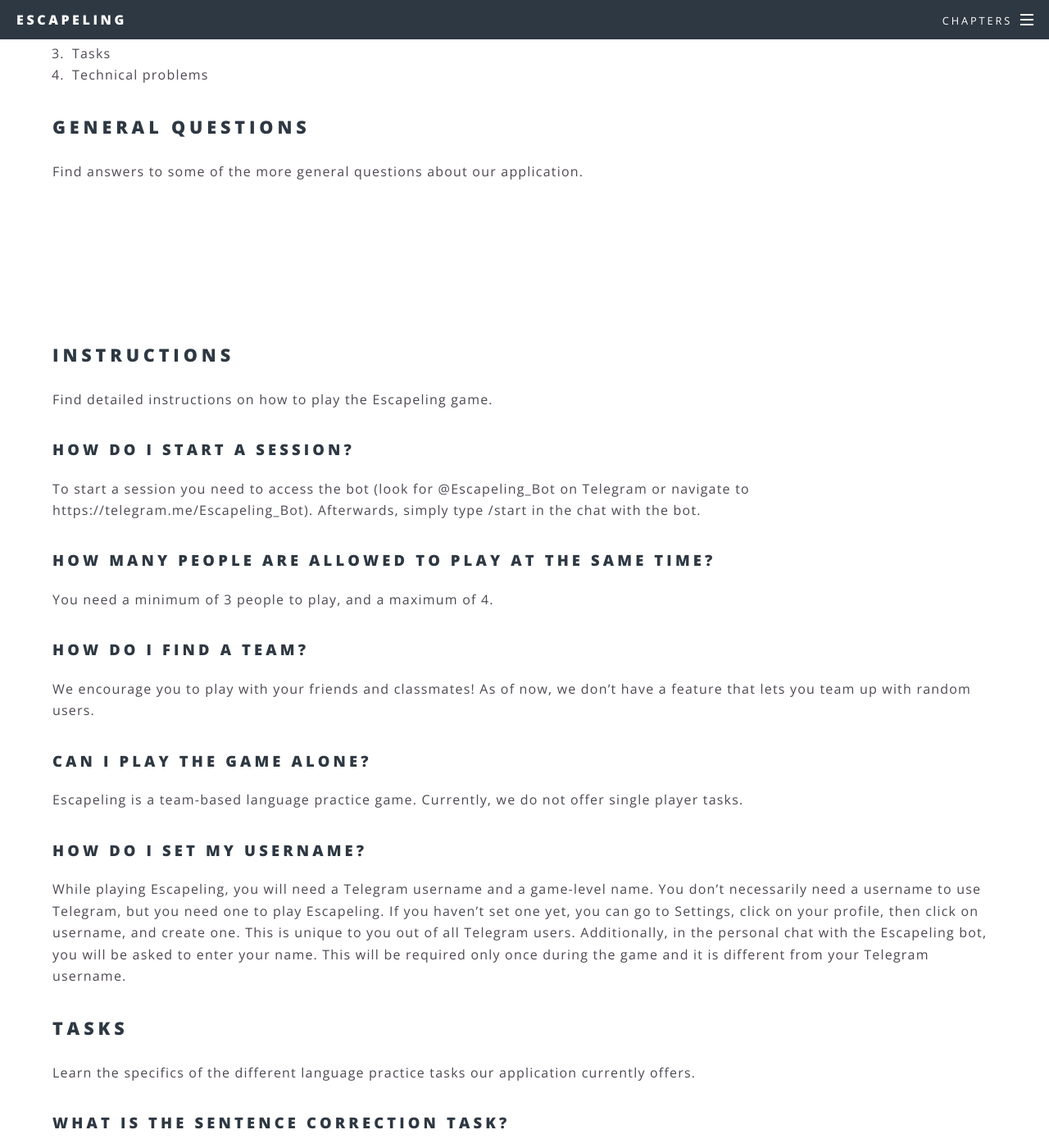
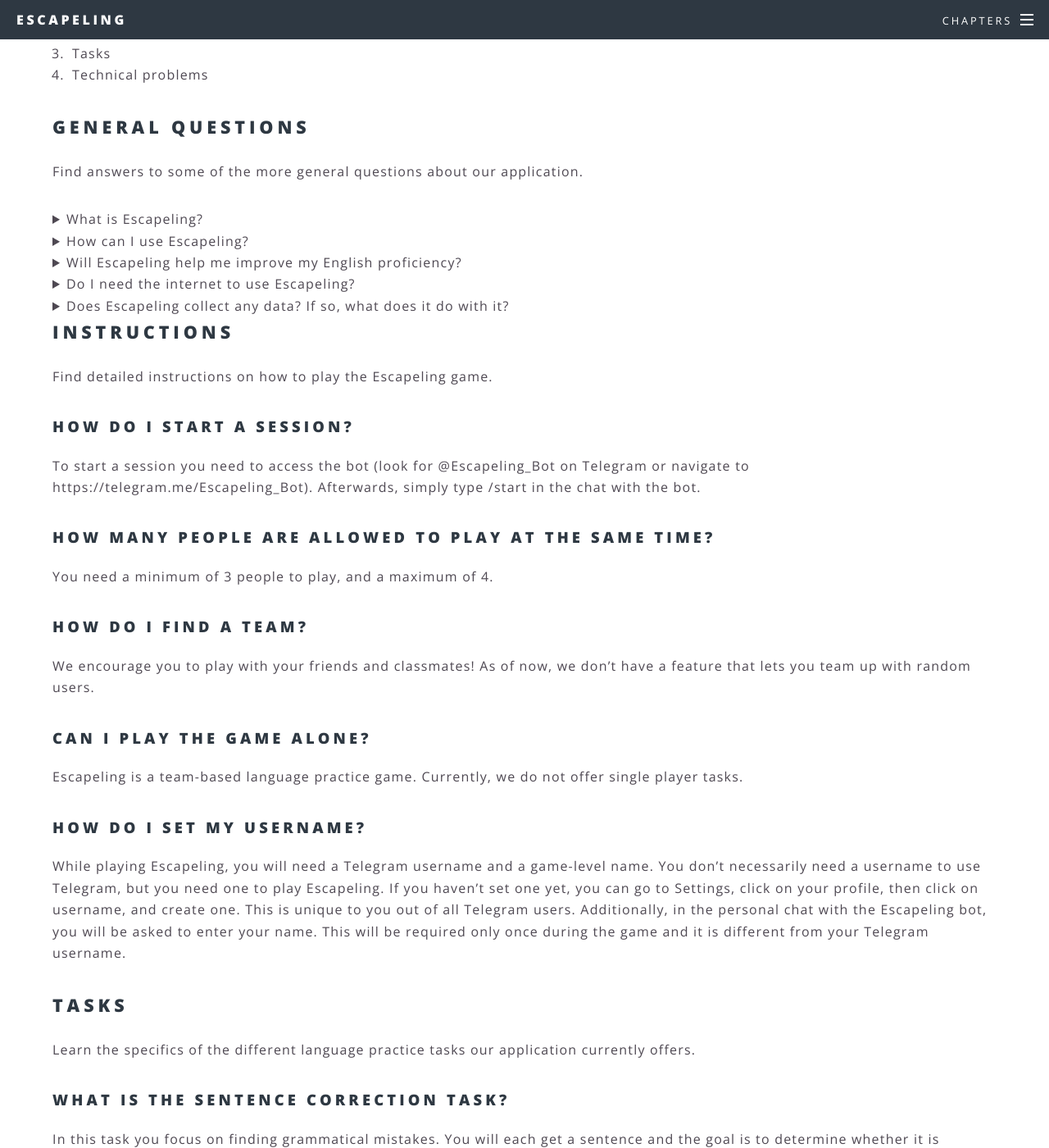
Before and after one commit to ALLUOS/ALLUOS.github.io, a Jekyll site: the page built from _posts/2020-03-03-FAQ.md, in a window 1280 px wide and 1400 px high, scrolled down 550 px. Shown: the whole window at 82% size. Built offline with Jekyll 4.4.1, drawn with Linux system fonts in a browser that asks for light colours.

Commit message:
Revert format

```diff
--- a/_posts/2020-03-03-FAQ.md
+++ b/_posts/2020-03-03-FAQ.md
@@ -34,7 +34,7 @@
 <details>
   <summary>How can I use Escapeling?</summary>
 
-<p>You need to use the Telegram messaging application to interact with the Escapeling bot. You can do so both with your computer and your smartphone. Once you have created a Telegram account (or if you already have one), you can search for @Escapeling_Bot on Telegram or access it via the link https://telegram.me/Escapeling_Bot.</p>
+You need to use the Telegram messaging application to interact with the Escapeling bot. You can do so both with your computer and your smartphone. Once you have created a Telegram account (or if you already have one), you can search for @Escapeling_Bot on Telegram or access it via the link https://telegram.me/Escapeling_Bot.
 
 </details>
 
--- a/assets/css/main.css
+++ b/assets/css/main.css
@@ -1502,19 +1502,6 @@
 	h3 {
 		font-size: 1.15em;
 		line-height: 1.75em;
-	}
-
-	summary {
-		color: #fff;
-		font-weight: 800;
-		letter-spacing: 0.225em;
-		line-height: 1em;
-		margin: 0 0 1em 0;
-		text-transform: uppercase;
-	}
-
-	details {
-		font-size: 1em;
 	}
 
 		@media screen and (max-width: 736px) {
```
